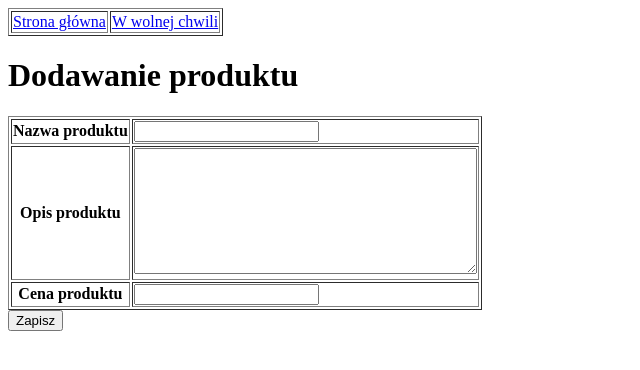
After one commit to szkoleniajsystems/flask, a Flask app: page /add_product in a window 1280 px wide. The commit adds this page. Shown: the top 370 px of the page, without its empty margins (0-640 px from the left). Run offline with Flask 2, Linux system fonts and the light colour scheme.

Commit message:
dodawanie produktów do bazy

```diff
--- a/app.py
+++ b/app.py
@@ -1,4 +1,4 @@
-from flask import Flask,render_template,request
+from flask import Flask,render_template,request,redirect
 from domain import Author
 from dao import *
 app = Flask(__name__)
@@ -18,6 +18,20 @@ def product_details():
     id=request.args.get('id')
     print(f'szczegóły produktu o id={id}')
     return render_template("product_details.html",product=get_product(id))
+
+@app.route('/add_product')
+def add_product():
+    return render_template("add_product.html")
+
+@app.route('/add_product',methods=['POST'])
+def add_product_post():
+    nazwa=request.form['nazwa']
+    opis=request.form['opis']
+    cena=request.form['cena']
+    print(nazwa,opis,cena)
+    p=Product(None,nazwa,opis,cena)
+    save_product(p)
+    return redirect('/')
 
 # @app.route('/')
 # def index():
--- a/domain.py
+++ b/domain.py
@@ -9,8 +9,10 @@ class Author:
 class Product:
     product_id=None
     product_name=None
+    product_description=None
     product_price=None
-    def __init__(self,i,n,p):
+    def __init__(self,i,n,d,p):
         self.product_id=i
         self.product_name=n
+        self.product_description=d
         self.product_price=p
--- /dev/null
+++ b/templates/add_product.html
@@ -0,0 +1,20 @@
+<!DOCTYPE html>
+<html lang="en">
+<head>
+    <meta charset="UTF-8">
+    <title>Title</title>
+</head>
+<body>
+{% include 'menu.html' %}
+<h1>Dodawanie produktu</h1>
+<form method="post">
+<table border="1">
+    <tr><th>Nazwa produktu</th><td><input type="text" name="nazwa"/></td></tr>
+{#    <tr><th>Opis produktu</th><td><input type="text" name="opis"/></td></tr>#}
+    <tr><th>Opis produktu</th><td><textarea rows="8" cols="40" name="opis"></textarea></td></tr>
+    <tr><th>Cena produktu</th><td><input type="text" name="cena"/></td></tr>
+</table>
+    <input type="submit" value="Zapisz"/>
+</form>
+</body>
+</html>
--- a/templates/index.html
+++ b/templates/index.html
@@ -12,6 +12,11 @@
 {% for l in languages %}
     {{ l }}<br>
 {% endfor %}
+
+<hr>
+<br><Br>
+
+<a href="/add_product">Dodaj produkt</a>
 <table border="1">
     <tr>
         <th>Id produktu</th>
--- a/templates/product_details.html
+++ b/templates/product_details.html
@@ -10,6 +10,7 @@
 <table border="1">
     <tr><th>ID produktu</th><td>{{ product.product_id }}</td></tr>
     <tr><th>Nazwa produktu</th><td>{{ product.product_name }}</td></tr>
+    <tr><th>Opis produktu</th><td>{{ product.product_description }}</td></tr>
     <tr><th>Cena produktu</th><td>{{ product.product_price }}</td></tr>
 </table>
 </body>
```
Also changed, not shown: dao.py (+12 -18 lines), my_configuration.py (added, +7 -0 lines).
